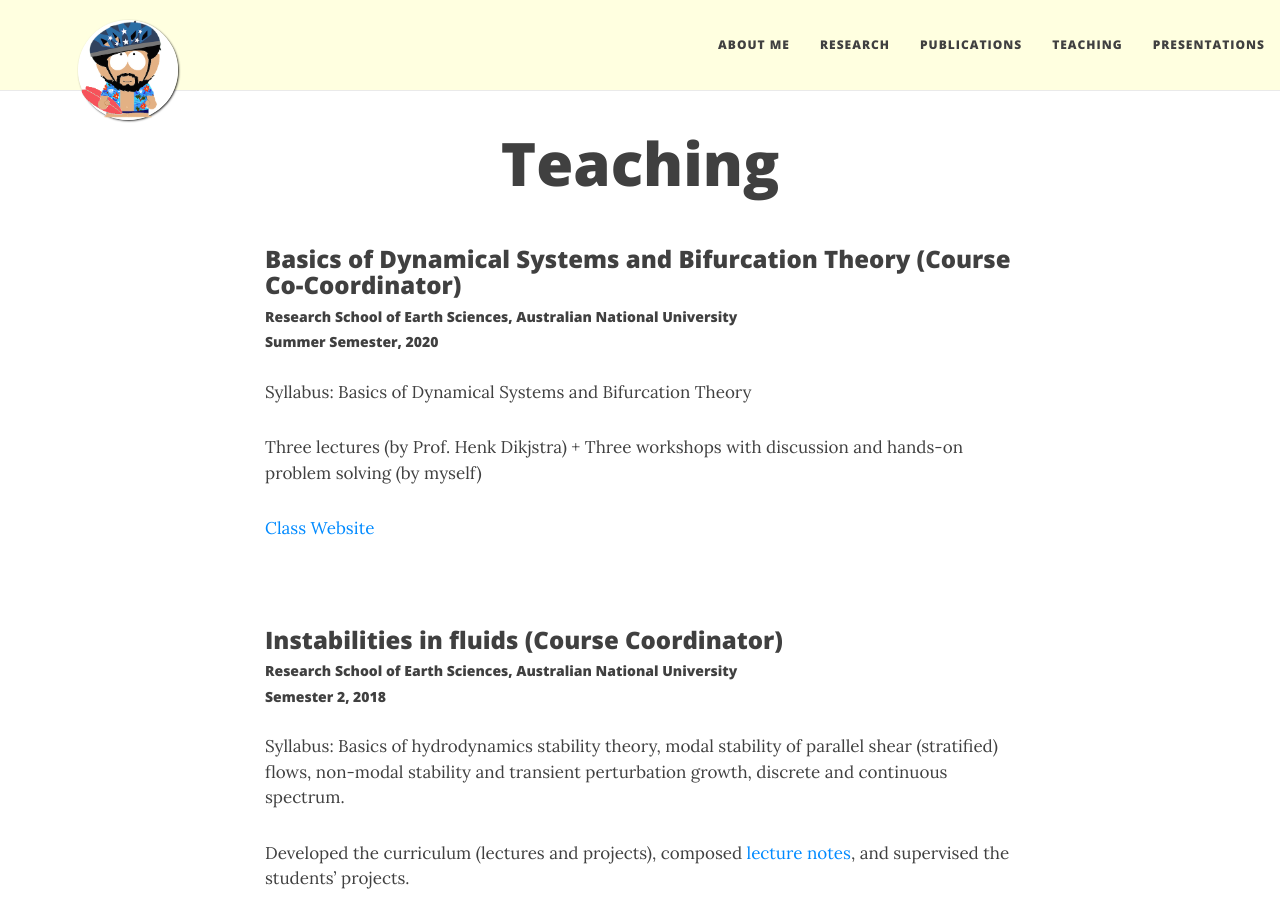
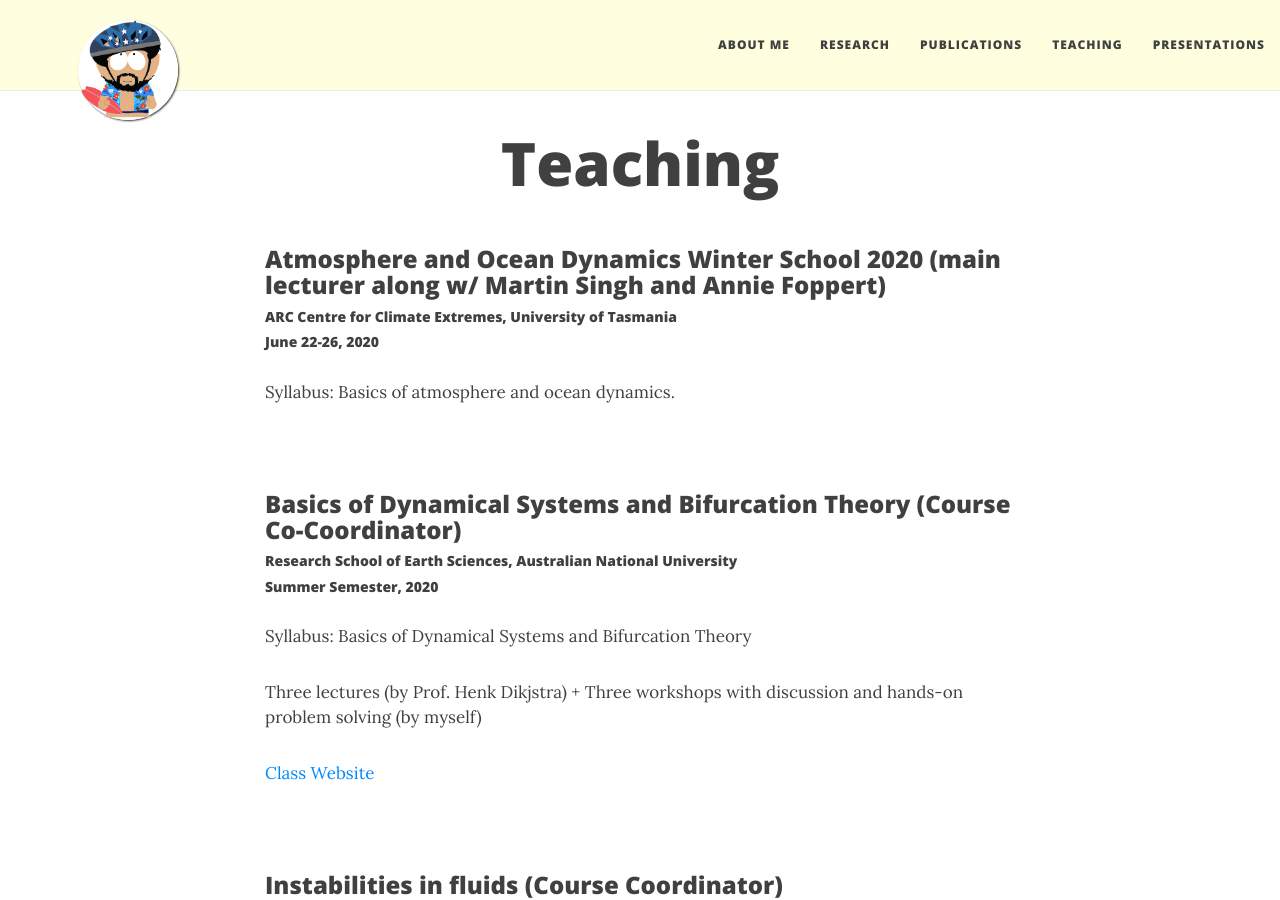
Before and after one commit to navidcy/navidcy.github.io, a Jekyll site: the page built from teaching.md, in a window 1280 px wide and 900 px high. Built offline with Jekyll 4.4.1, drawn with Linux system fonts in a browser that asks for light colours; nearby versions of some CDN libraries.

Commit message:
adds winter school

```diff
--- a/teaching.md
+++ b/teaching.md
@@ -4,6 +4,14 @@ title: Teaching
 #subtitle:
 ---
 
+
+### Atmosphere and Ocean Dynamics Winter School 2020 (main lecturer along w/ Martin Singh and Annie Foppert)
+##### ARC Centre for Climate Extremes, University of Tasmania
+##### June 22-26, 2020
+
+Syllabus: Basics of atmosphere and ocean dynamics.
+
+<br>
 
 ### Basics of Dynamical Systems and Bifurcation Theory (Course Co-Coordinator)
 ##### Research School of Earth Sciences, Australian National University
```
